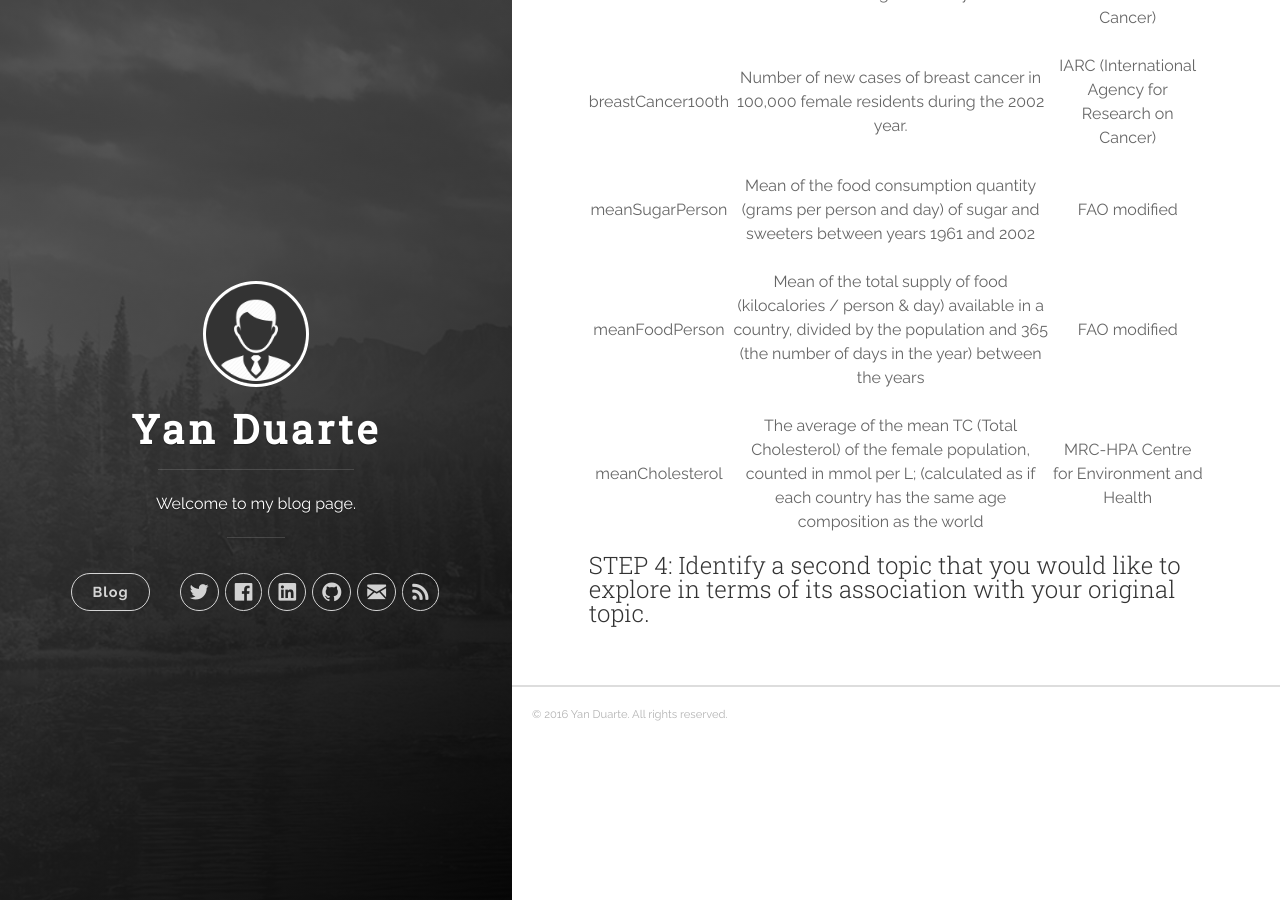
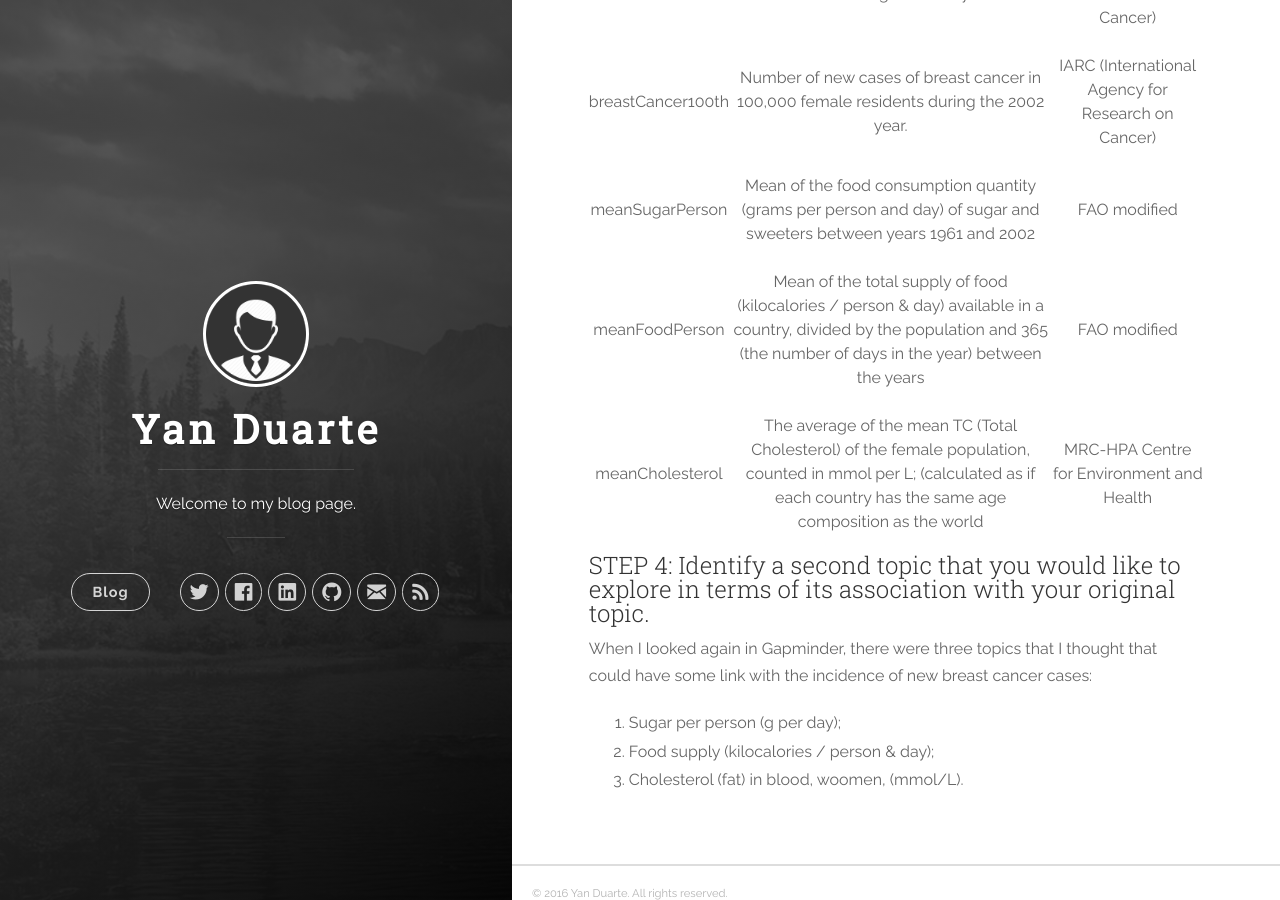
Before and after one commit to yan-duarte/yan-duarte.github.io, a Jekyll site: the page built from _posts/2016-01-08-welcome-to-jekyll.markdown, in a window 1280 px wide and 900 px high, scrolled down 673 px. Built offline with Jekyll 4.4.1, drawn with Linux system fonts in a browser that asks for light colours; nearby versions of some CDN libraries.

Commit message:
Updated 2016-01-08-welcome-to-jekyll.markdown

```diff
--- a/_posts/2016-01-08-welcome-to-jekyll.markdown
+++ b/_posts/2016-01-08-welcome-to-jekyll.markdown
@@ -1,6 +1,6 @@
 ---
 title: 'Assignment 1: Getting Your Research Project Started'
-date: 2016-07-01 22:05:00 -0300
+date: '2016-07-01 22:05:00 -0300'
 categories:
   - jekyll
 tags:
@@ -25,6 +25,10 @@ The codebook was created based on Gapminder codebook. It contains all the variab
 | meanCholesterol   | The average of the mean TC (Total Cholesterol) of the female population, counted in mmol per L; (calculated as if each country has the same age composition as the world | MRC-HPA Centre for Environment and Health |
 
 ## STEP 4: Identify a second topic that you would like to explore in terms of its association with your original topic.
+When I looked again in Gapminder, there were three topics that I thought that could have some link with the incidence of new breast cancer cases:
+1. Sugar per person (g per day);
+2. Food supply (kilocalories / person & day);
+3. Cholesterol (fat) in blood, woomen, (mmol/L).
 
 
 
```
